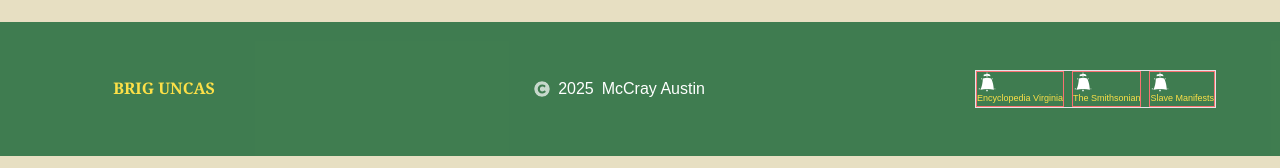
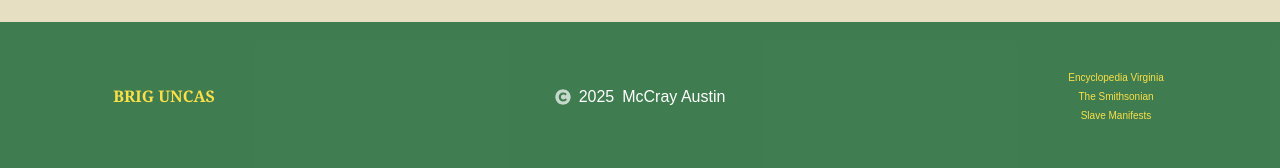
Before and after one commit to mmaustin/brig-uncas, a Next.js app in the folder uncas/: page / in a window 1280 px wide. Shown: the part 976-1144 px from the top of the page. Built offline with nearby package versions, Linux system fonts and the light colour scheme.

Commit message:
More adjustments to footer elements, deleted commented code

```diff
--- a/uncas/components/display/Footer.tsx
+++ b/uncas/components/display/Footer.tsx
@@ -1,13 +1,6 @@
 import { externalSources } from "@/constants/captiveArray";
 import Link from "next/link";
 import { FaCopyright } from "react-icons/fa";
-import { GiSail } from "react-icons/gi";
-// import {
-//   Tooltip,
-//   TooltipContent,
-//   TooltipProvider,
-//   TooltipTrigger,
-// } from "@/components/ui/tooltip";
 
 const Footer = () => {
 
@@ -17,7 +10,6 @@ const Footer = () => {
     <footer className="py-8 xl:py-12 text-white bg-green-800/80 lg:h-full flex justify-center items-center mt-10 mb-0">
       <div className="w-[90%] flex justify-between items-center">
         <div className="w-full flex flex-col gap-2 sm:gap-0 sm:flex-row sm:justify-between items-center">
-          {/* <div className="w-full flex flex-row justify-between items-center"> */}
           <div className="w-[200px] text-center">
             <Link href={'/'} className="text-base text-yellow-300 font-extrabold font-serif uppercase text-white" >Brig Uncas</Link>
           </div>
@@ -26,30 +18,15 @@ const Footer = () => {
             <p className="text-sm md:text-base text-white">{year}</p>
             <p className="text-sm md:text-base text-white">McCray Austin</p>
           </div>
-          {/* <nav className="flex flex-row justify-center items-end gap-2"> */}
-          <nav className="flex flex-row justify-center items-end gap-2 w-auto sm:w-[200px] md:w-auto border">
-            {/* <span className="text-xs font-serif text-yellow-300 uppercase">sources:</span> */}
+          <nav className="flex flex-row justify-center items-center sm:flex-col gap-3 sm:gap-1 w-auto sm:w-[200px]">
             {
               externalSources.map((address, i) => {
                 return (
-                  <figure key={i} className="border border-red-400">
+                  <figure key={i} className="m">
                     <Link key={i} href={address.path} target="_blank" >
-                      <GiSail className="text-xl hover:text-yellow-300" />
-                      <figcaption className="text-[9px] text-yellow-300">{address.source}</figcaption>
+                      <figcaption className="text-[10px] text-yellow-300">{address.source}</figcaption>
                     </Link>
                   </figure>
-                  // <TooltipProvider key={i}>
-                  //   <Tooltip>
-                  //     <TooltipTrigger asChild>
-                  //       <Link key={i} href={address.path} target="_blank" >
-                  //         <GiSail className="text-xl hover:text-yellow-300" />
-                  //       </Link>
-                  //     </TooltipTrigger>
-                  //     <TooltipContent side="left">
-                  //       <p>{address.source}</p>
-                  //     </TooltipContent>
-                  //   </Tooltip>
-                  // </TooltipProvider>
                 )
               })
             }
```
